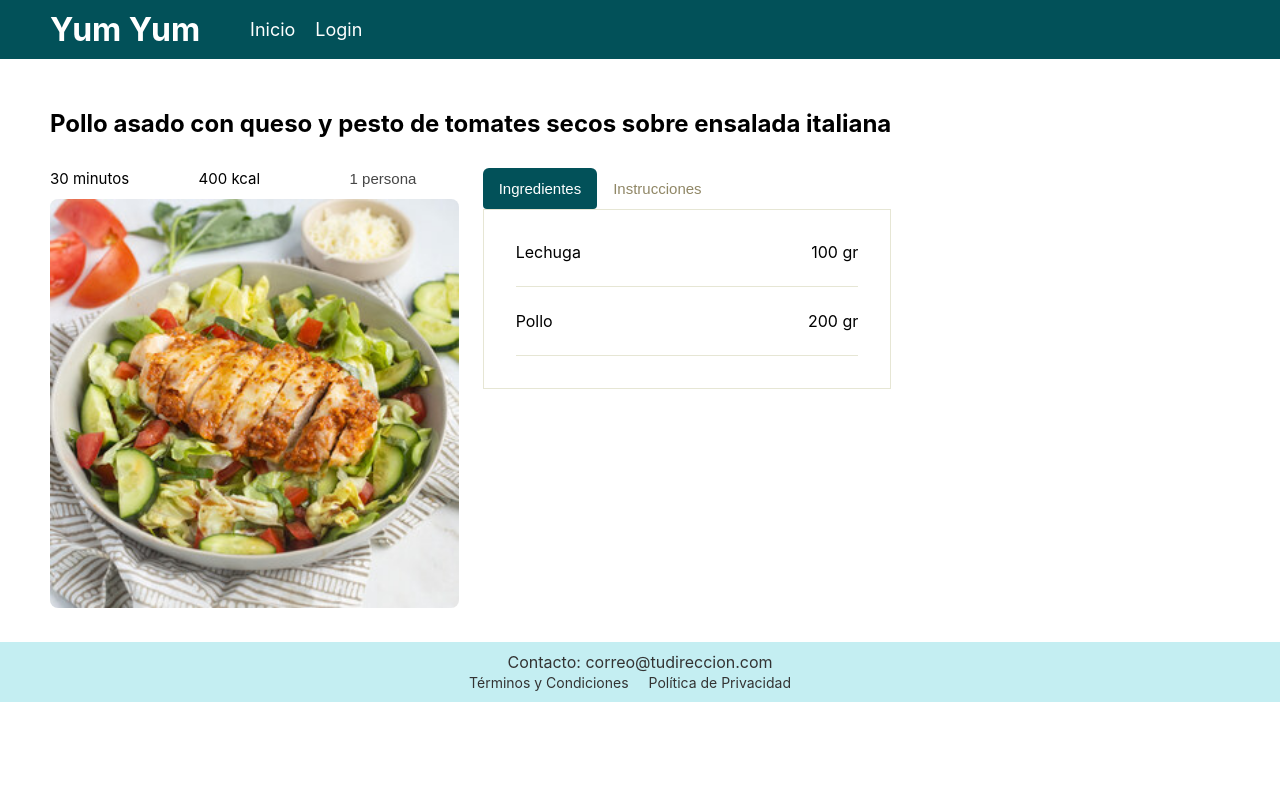
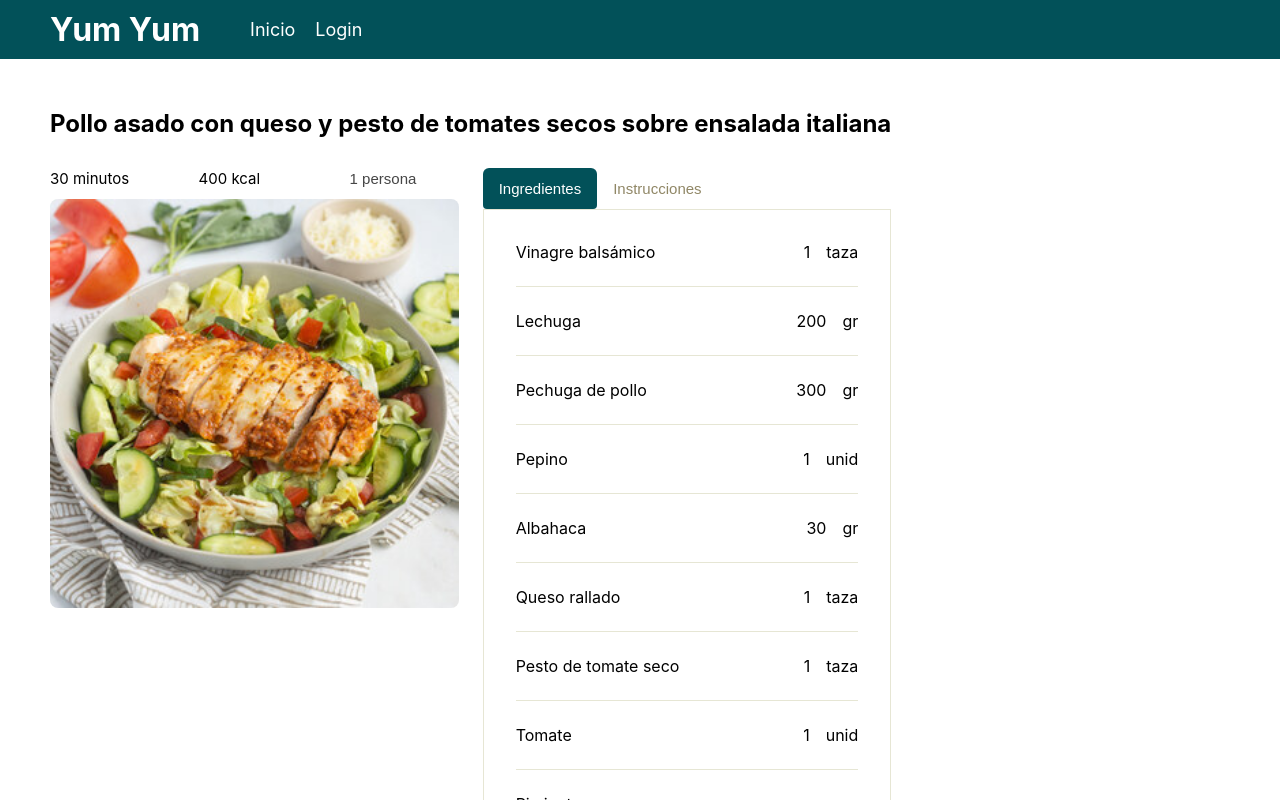
Before and after one commit to sharon3snc/https---github.com-sharon3snc-yumyum, a React (Create React App) app: page /recetas/1 in a window 1280 px wide. Shown: the top 800 px of the page. Built offline with nearby package versions, Linux system fonts and the light colour scheme.

Commit message:
ok primeras 4 recetas en el datahome.js

```diff
--- a/src/Home.js
+++ b/src/Home.js
@@ -102,7 +102,7 @@ function Home() {
 
       {/* Footer de la página */}
       <footer>
-        <p>Contacto: correo@tudireccion.com</p>
+        <p>Contacto: <a href="mailto:info@yumyum.com">info@yumyum.com</a></p>
         <nav>
           <ul>
             <li><a href="/terminos-y-condiciones">Términos y Condiciones</a></li>
--- a/src/Recetas.css
+++ b/src/Recetas.css
@@ -1,6 +1,7 @@
 section{
     margin-left: 50px;
     margin-top:50px;
+    margin-right: 50px;
 }
 .recipename{
     font-size: 24px;
@@ -71,9 +72,20 @@ section{
 
 .ingredientDetail{
     display: grid;
+    grid-template-columns: minmax(100px, 1fr) auto auto;
+    gap: 1rem;
+    padding-top: 1.5rem;
+    padding-bottom: 1.5rem;
+    border-bottom: 1px solid rgb(230, 230, 212);
+    justify-items: start;
+}
+
+.instructionDetail{
+    display: grid;
     grid-template-columns: minmax(100px, 1fr) auto;
     gap: 1rem;
     padding-top: 1.5rem;
     padding-bottom: 1.5rem;
     border-bottom: 1px solid rgb(230, 230, 212);
+    justify-items: start;
 }
--- a/src/Recetas.js
+++ b/src/Recetas.js
@@ -26,7 +26,11 @@ function Recetas() {
             <li key={index}>
               <div className='ingredientDetail'>
                 <div>{ingredient.name}</div>
-                <div>{(parseFloat(ingredient.quantity)*personas).toFixed(0)} gr</div>
+                <div>{parseFloat(ingredient.quantity) > 0
+                ? `${(parseFloat(ingredient.quantity) * personas).toFixed(0)}`
+                : ''}
+                </div>
+                <span>{ingredient.unit}</span>
               </div>
             </li>
           ))}
@@ -37,7 +41,7 @@ function Recetas() {
         <ul className="ingredients">
           {recipe.instructions.map((instruction) => (
             <li key={instruction.step}>
-            <div className="ingredientDetail">
+            <div className="instructionDetail">
                 <div>Paso {instruction.step}</div>
                 <div>{instruction.describe}</div>
             </div>
--- a/src/datahome.js
+++ b/src/datahome.js
@@ -8,9 +8,28 @@ const recipes = [
       menu: 'Bajo en calorías',
       restriccion: 'Sin huevo',
       ingredients: [
-        {name:'Lechuga', quantity: '100 gr'},
-        {name:'Pollo', quantity: '200 gr'}],
-      instructions: [{step: 1, describe:'Cortar el pollo en trozos de 2cm'}, {step: 2, describe:'Colocar la lechuga en el plato'} ]
+        {name:'Vinagre balsámico', quantity: '1/8', unit: 'taza'},
+        {name:'Lechuga', quantity: '200', unit: 'gr'},
+        {name:'Pechuga de pollo', quantity: '300', unit: 'gr'},
+        {name:'Pepino', quantity: '1/2', unit: 'unid'},
+        {name:'Albahaca', quantity: '30', unit: 'gr'},
+        {name:'Queso rallado', quantity: '1/4', unit: 'taza'},
+        {name:'Pesto de tomate seco', quantity: '1/8', unit: 'taza'},
+        {name:'Tomate', quantity: '1', unit: 'unid'},
+        {name:'Pimienta negra', quantity: '', unit: ''},
+        {name:'Sal', quantity: '', unit: ''},
+        {name:'Aceite de oliva', quantity: '', unit: ''},
+    ],
+      instructions: [
+        {step:1, describe:'Precalienta el horno a 200ºC y coloca la rejilla en el tercio superior del horno.'},
+        {step:2, describe:'Corta el pollo en trozos finas y colócalas en una bandeja para hornear.'},
+        {step:3, describe: 'Rocía el pollo con aceite y sazona con sal y pimienta. Introdúcelo en la bandeja para hornear durante 8 minutos.'},
+        {step:4, describe:'Mientras tanto, lava y seca las verduras frescas: lechuga, tomate, pepino y albahaca.'},
+        {step:5, describe:'Corta y coloca en un tazón: la lechuga, el tomate en dados pequeños y el pepino en medias lunas finas.'},
+        {step:6, describe:'Separa las hojas de albahaca de los tallos y córtalas en tiras finas. Agrega al tazón, revuelve para combinar la ensalada y reserva.'},
+        {step:7, describe:"Cuando el pollo esté casi cocido, retíralo del horno. Unta cada trozo con pesto y espolvorea con queso. Regresa al horno y continúa hasta que el queso se derrita y el pollo esté bien cocido, 2-3 minutos más. Retirar del horno."},
+        {step:8, describe:"Para servir, divide la ensalada en platos o tazones y rocía con vinagre balsámico; cubre con pollo. ¡Y a disfrutar!"},
+    ]
     },
     {
       id: 2,
@@ -21,9 +40,24 @@ const recipes = [
       menu: 'Bajo en calorías',
       restriccion: 'Sin lactosa',
       ingredients: [
-        {name:'Lechuga', quantity: '100 gr'},
-        {name:'Pollo', quantity: '200 gr'}],
-      instructions: [{step: 1, describe:'Cortar el pollo en trozos de 2cm'}, {step: 2, describe:'Colocar la lechuga en el plato'} ]
+        {name:'Pepino', quantity: '1/2', unit: 'unid'},
+        {name:'Tomate', quantity: '1', unit: 'unid'},
+        {name:'Pimiento verde', quantity: '1', unit: 'unid'},
+        {name:'Aderezo miel y mostaza', quantity: '1/4', unit: 'taza'},
+        {name:'Queso rallado', quantity: '1/4', unit: 'taza'},
+        {name:'Lechuga', quantity: '200', unit: 'gr'},
+        {name:'Nachos', quantity: '50', unit: 'gr'},
+        {name:'Hamburguesas vegetarianas', quantity: '1', unit: 'unid'},
+        {name:'Aceite de oliva', quantity: '', unit: ''},
+    ],
+      instructions: [
+        {step: 1, describe:'En una sartén caliente, agrega aceite y las hamburguesas y cocine hasta que estén doradas por un lado, de 4 a 5 minutos.'},
+        {step: 2, describe:'Mientras tanto, lava y seca los productos frescos: tomate, pepino, pimiento, lechuga. '},
+        {step: 3, describe:"Voltea las hamburguesas, cubre con queso y continúa cocinando hasta que el queso se derrita y las hamburguesas estén doradas y bien cocidas, 4-5 minutos más."},
+        {step: 4, describe:"Corta los tomates en rodajas, el pepino medias lunas finas y el pimiento en dados pequeños. Agrega al bol de ensalada."},
+        {step: 5, describe:'Desmenuza los nachos sobre la ensalada, y añad el aderezo de miel y mostaza.' },
+        {step: 6, describe:'Cuando las hamburguesas estén listas, córtelas en tiras y sirve sobre de la ensalada.' }
+    ]
     },
     {
         id: 3,
@@ -34,22 +68,55 @@ const recipes = [
         menu: 'Clásico',
         restriccion: 'Sin restricciones',
         ingredients: [
-            {name:'Lechuga', quantity: '100 gr'},
-            {name:'Pollo', quantity: '200 gr'}],
-        instructions: [{step: 1, describe:'Cortar el pollo en trozos de 2cm'}, {step: 2, describe:'Colocar la lechuga en el plato'} ]
+            {name:'Judías pintas', quantity: '1/2', unit: 'lata'},
+            {name:'Salsa ranch', quantity: '30', unit: 'ml'},
+            {name:'Lechuga', quantity: '200', unit: 'gr'},
+            {name:'Queso rallado', quantity: '1/4', unit: 'taza'},
+            {name:'Tortillas de trigo', quantity: '3', unit: 'unid'},
+            {name:'Pimiento amarillo', quantity: '1/2', unit: 'unid'},
+            {name:'Calabacín', quantity: '1/2', unit: 'unid'},
+            {name:'Salsa barbacoa', quantity: '', unit: ''},
+            {name:'Pimienta negra', quantity: '', unit: ''},
+            {name:'Aceite de oliva', quantity: '', unit: ''},
+            {name:'Cebolla en polvo', quantity: '', unit: ''},
+            {name:'Sal', quantity: '', unit: ''},
+        ],
+        instructions: [
+            {step: 1, describe:'Recorta y corta el calabacín en dados pequeños. Lava y seca los productos frescos. '},
+            {step: 2, describe:'Precalienta una sartén a fuego medio-alto. escurre y enjuaga los frijoles en un colador.'},
+            {step: 3, describe:"Una vez que la sartén esté caliente, agrega aceite y revuelve para cubrir el fondo. Agrega el calabacín, los frijoles y las especias; cocina, revolviendo ocasionalmente, hasta que se ablanden, de 4 a 5 minutos."},
+            {step: 4, describe:'Corta la lechuga en tiras finas y el pimiento amarillo en dados pequeños. Agrega al un bol, junto con el aderezp y revuelve para combinar la ensalada.' },
+            {step: 5, describe:"Cuando los calabacines y las judías estén cocidas, agrega la salsa barbacoa a la sartén y revuelve para combinar. Alejar del calor."},
+            {step: 6, describe:"Calienta las totillas, rellénalas con la mezcla de ingredientes calientes y fríos.¡A disfrutar!"},
+        ]
     },
     {
         id: 4,
         name: 'Ensalada balsámica de rúcula con lentejas, tomate, pepino, aguacate y queso feta',
         image: require('./images/ensalada4.jpeg'),
-        time: '30 minutos',
+        time: '20 minutos',
         cal: '400 kcal',
         menu: 'Vegetariano',
         restriccion: 'Sin huevo',
         ingredients: [
-            {name:'Lechuga', quantity: '100 gr'},
-            {name:'Pollo', quantity: '200 gr'}],
-        instructions: [{step: 1, describe:'Cortar el pollo en trozos de 2cm'}, {step: 2, describe:'Colocar la lechuga en el plato'} ]
+            {name:'Aguacate', quantity: '1', unit: 'unid'},
+            {name:'Rúcula', quantity: '100', unit: 'gr'},
+            {name:'Vinagre balsámico', quantity: '1/4', unit: 'taza'},
+            {name:'Queso feta', quantity: '50', unit: 'gr'},
+            {name:'Pepino', quantity: '1', unit: 'unid'},
+            {name:'Tomate', quantity: '1', unit: 'unid'},
+            {name:'Perejil', quantity: '50', unit: 'gr'},
+            {name:'Lentejas', quantity: '50', unit: 'gr'},
+            {name:'cebolla roja', quantity: '1/2', unit: 'unid'},
+        ],
+
+        instructions: [
+            {step: 1, describe:'Pelar, cortar por la mitad y en dados pequeños la cebolla. Colócala en un tazón mediano.'},
+            {step: 2, describe:'Escurrir y enjuagar las lentejas. Añadir al bol con la cebolla. Lava y seca los productos frescos.'},
+            {step: 3, describe:'Corta el tomate, el aguacate y el pepino en dados pequeños. Pica las hojas de perejil.'},
+            {step: 4, describe:'Agrega los ingredientes a un bol, añade el queso feta y el vinagre balsámico y revuelve.'},
+            {step: 5, describe:'Sirve la rúcula en platos y cubre con la ensalada de lentejas. ¡A disfrutar!'},
+        ]
     },
     {
         id: 5,
```
